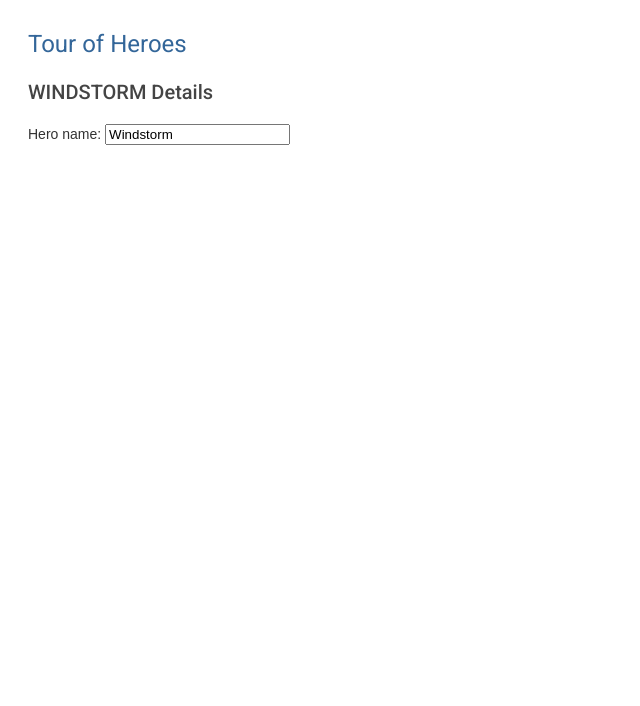
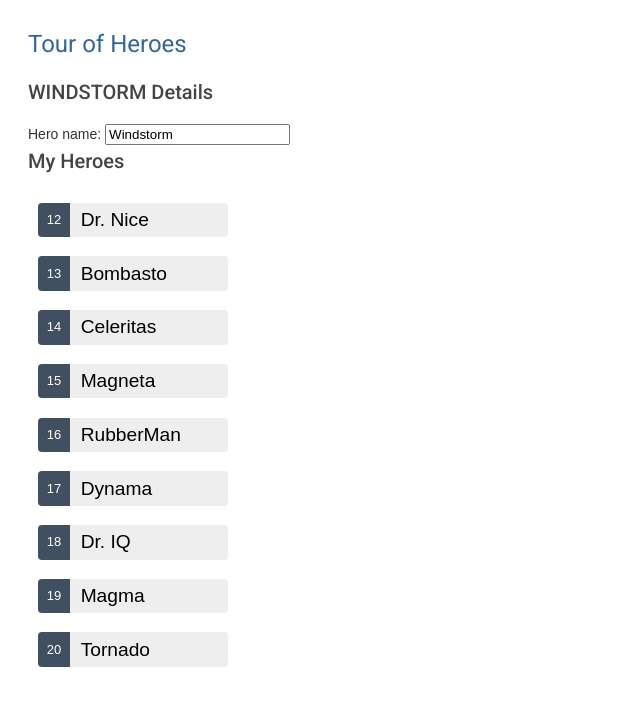
Before and after one commit to aquamanda88/angular-tour-of-heroes, an Angular app: page / in a window 1280 px wide. Shown: the top 706 px of the page, without its empty margins (0-640 px from the left). Built offline with nearby package versions, Linux system fonts and the light colour scheme.

Commit message:
Angular 英雄之旅:顯示列表

```diff
--- a/src/app/heroes/heroes.component.html
+++ b/src/app/heroes/heroes.component.html
@@ -3,3 +3,20 @@
   <label for="name">Hero name: </label>
   <input id="name" [(ngModel)]="hero.name" placeholder="name">
 </div>
+<h2>My Heroes</h2>
+<ul class="heroes">
+  <li *ngFor="let hero of heroes">
+    <button [class.selected]="hero === selectedHero" type="button" (click)="onSelect(hero)">
+      <span class="badge">{{hero.id}}</span>
+      <span class="name">{{hero.name}}</span>
+    </button>
+  </li>
+</ul>
+<div *ngIf="selectedHero">
+  <h2>{{selectedHero.name | uppercase}} Details</h2>
+  <div>id: {{selectedHero.id}}</div>
+  <div>
+    <label for="hero-name">Hero name: </label>
+    <input id="hero-name" [(ngModel)]="selectedHero.name" placeholder="name">
+  </div>
+</div>
--- a/src/app/heroes/heroes.component.scss
+++ b/src/app/heroes/heroes.component.scss
@@ -0,0 +1,66 @@
+/* HeroesComponent's private CSS styles */
+.heroes {
+  margin: 0 0 2em 0;
+  list-style-type: none;
+  padding: 0;
+  width: 15em;
+}
+
+.heroes li {
+  display: flex;
+}
+
+.heroes button {
+  flex: 1;
+  cursor: pointer;
+  position: relative;
+  left: 0;
+  background-color: #EEE;
+  margin: .5em;
+  padding: 0;
+  border-radius: 4px;
+  display: flex;
+  align-items: stretch;
+  height: 1.8em;
+}
+
+.heroes button:hover {
+  color: #2c3a41;
+  background-color: #e6e6e6;
+  left: .1em;
+}
+
+.heroes button:active {
+  background-color: #525252;
+  color: #fafafa;
+}
+
+.heroes button.selected {
+  background-color: black;
+  color: white;
+}
+
+.heroes button.selected:hover {
+  background-color: #505050;
+  color: white;
+}
+
+.heroes button.selected:active {
+  background-color: black;
+  color: white;
+}
+
+.heroes .badge {
+  display: inline-block;
+  font-size: small;
+  color: white;
+  padding: 0.8em 0.7em 0 0.7em;
+  background-color: #405061;
+  line-height: 1em;
+  margin-right: .8em;
+  border-radius: 4px 0 0 4px;
+}
+
+.heroes .name {
+  align-self: center;
+}
--- a/src/app/heroes/heroes.component.ts
+++ b/src/app/heroes/heroes.component.ts
@@ -1,5 +1,6 @@
 import { Component, OnInit } from '@angular/core';
-import { Hero } from './hero.model';
+import { Hero } from '../model/hero.model';
+import { HEROES } from '../mock-heroes';
 
 @Component({
   selector: 'app-heroes',
@@ -11,6 +12,11 @@
     id: 1,
     name: 'Windstorm'
   };
+  heroes = HEROES;
+  selectedHero?: Hero;
+  onSelect(hero: Hero): void {
+    this.selectedHero = hero;
+  }
 
   constructor() { }
 
--- /dev/null
+++ b/src/app/mock-heroes.ts
@@ -0,0 +1,13 @@
+import { Hero } from './model/hero.model';
+
+export const HEROES: Hero[] = [
+  { id: 12, name: 'Dr. Nice' },
+  { id: 13, name: 'Bombasto' },
+  { id: 14, name: 'Celeritas' },
+  { id: 15, name: 'Magneta' },
+  { id: 16, name: 'RubberMan' },
+  { id: 17, name: 'Dynama' },
+  { id: 18, name: 'Dr. IQ' },
+  { id: 19, name: 'Magma' },
+  { id: 20, name: 'Tornado' }
+];
```
Also changed, not shown: src/app/model/hero.model.ts (renamed from src/app/heroes/hero.model.ts).
